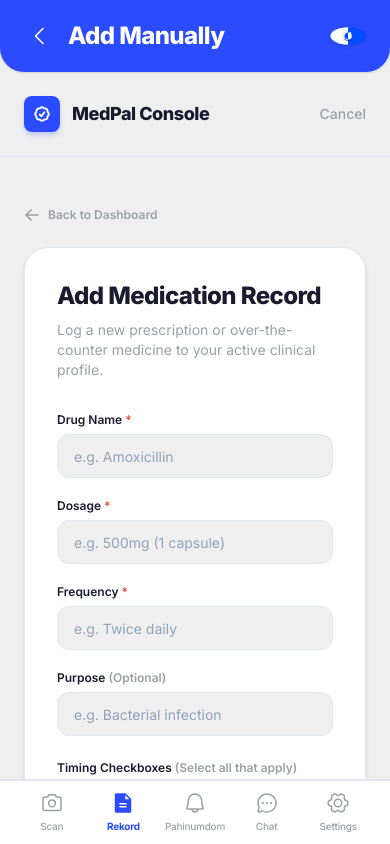
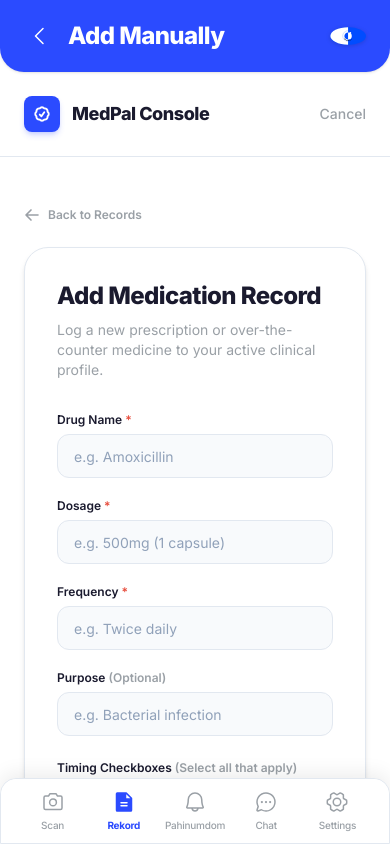
Before and after one commit to KeyBIND-AWS/medpal, a Next.js app: page /records/add in a window 390 px wide. Built offline with nearby package versions, Linux system fonts and the light colour scheme; no server answers.

Commit message:
ui: patient shell polish — white backgrounds, FAB buttons, fixed nav/results CTAs

```diff
--- a/app/layout.tsx
+++ b/app/layout.tsx
@@ -32,7 +32,7 @@ export const viewport: Viewport = {
 export default function RootLayout({ children }: { children: React.ReactNode }) {
     return (
         <html lang="en" className={inter.variable}>
-        <body className="bg-canvas text-ink font-sans h-screen overflow-hidden">
+        <body className="bg-white text-ink font-sans h-screen overflow-hidden">
         {/* PWA Service Worker for caching and push notifications */}
         <ServiceWorkerRegistration />
 
--- a/app/records/[id]/page.tsx
+++ b/app/records/[id]/page.tsx
@@ -7,7 +7,7 @@ import { MedicationCard } from '@/components/ui/MedicationCard';
 import { DisclaimerBanner } from '@/components/ui/DisclaimerBanner';
 import { Button } from '@/components/ui/Button';
 import { ScanResult } from '@/types/schema';
-import { BellIcon, TrashIcon, CaretLeftIcon } from '@phosphor-icons/react';
+import { BellIcon, TrashIcon } from '@phosphor-icons/react';
 
 export default function RecordDetailPage() {
     const params = useParams();
@@ -79,15 +79,6 @@ export default function RecordDetailPage() {
     return (
         <div className="w-full flex flex-col p-4 md:p-6 gap-6 animate-in fade-in duration-300 pb-24">
 
-            {/* Back Button for internal navigation */}
-            <button
-                onClick={() => router.back()}
-                className="flex items-center gap-1 text-sm font-bold text-muted hover:text-ink transition-colors self-start mb-2"
-            >
-                <CaretLeftIcon className="w-4 h-4" weight="bold" />
-                Back to Records
-            </button>
-
             {/* 1. Dynamic Summary */}
             <p className="text-sm text-muted font-medium px-2">
                 {recordData.summary}
--- a/app/records/add/page.tsx
+++ b/app/records/add/page.tsx
@@ -100,7 +100,7 @@ export default function AddRecordPage() {
   }
 
   return (
-    <div className="relative min-h-screen flex flex-col justify-between bg-canvas text-ink overflow-hidden font-sans">
+    <div className="relative min-h-screen flex flex-col justify-between bg-white text-ink overflow-hidden font-sans">
       {/* Header */}
       <Header variant="records" />
 
@@ -109,13 +109,13 @@ export default function AddRecordPage() {
         <div className="w-full max-w-2xl">
           {/* Back button */}
           <Link
-            href="/dashboard"
+            href="/records"
             className="inline-flex items-center gap-2 text-xs font-semibold text-muted hover:text-ink mb-6 transition-colors duration-200"
           >
             <svg xmlns="http://www.w3.org/2000/svg" fill="none" viewBox="0 0 24 24" strokeWidth={2.5} stroke="currentColor" className="w-4 h-4">
               <path strokeLinecap="round" strokeLinejoin="round" d="M10.5 19.5 3 12m0 0 7.5-7.5M3 12h18" />
             </svg>
-            Back to Dashboard
+            Back to Records
           </Link>
 
           {/* Form Card */}
@@ -165,7 +165,7 @@ export default function AddRecordPage() {
                     placeholder="e.g. Amoxicillin"
                     required
                     disabled={submitting || success}
-                    className="h-11 px-4 rounded-xl bg-canvas border border-slate-200 focus:border-primary/80 focus:ring-2 focus:ring-primary/10 text-ink placeholder-slate-400 text-sm outline-none transition-all duration-200"
+                    className="h-11 px-4 rounded-xl bg-slate-50 border border-slate-200 focus:border-primary/80 focus:ring-2 focus:ring-primary/10 text-ink placeholder-slate-400 text-sm outline-none transition-all duration-200"
                   />
                 </div>
 
@@ -182,7 +182,7 @@ export default function AddRecordPage() {
                     placeholder="e.g. 500mg (1 capsule)"
                     required
                     disabled={submitting || success}
-                    className="h-11 px-4 rounded-xl bg-canvas border border-slate-200 focus:border-primary/80 focus:ring-2 focus:ring-primary/10 text-ink placeholder-slate-400 text-sm outline-none transition-all duration-200"
+                    className="h-11 px-4 rounded-xl bg-slate-50 border border-slate-200 focus:border-primary/80 focus:ring-2 focus:ring-primary/10 text-ink placeholder-slate-400 text-sm outline-none transition-all duration-200"
                   />
                 </div>
 
@@ -199,7 +199,7 @@ export default function AddRecordPage() {
                     placeholder="e.g. Twice daily"
                     required
                     disabled={submitting || success}
-                    className="h-11 px-4 rounded-xl bg-canvas border border-slate-200 focus:border-primary/80 focus:ring-2 focus:ring-primary/10 text-ink placeholder-slate-400 text-sm outline-none transition-all duration-200"
+                    className="h-11 px-4 rounded-xl bg-slate-50 border border-slate-200 focus:border-primary/80 focus:ring-2 focus:ring-primary/10 text-ink placeholder-slate-400 text-sm outline-none transition-all duration-200"
                   />
                 </div>
 
@@ -215,7 +215,7 @@ export default function AddRecordPage() {
                     onChange={(e) => setPurpose(e.target.value)}
                     placeholder="e.g. Bacterial infection"
                     disabled={submitting || success}
-                    className="h-11 px-4 rounded-xl bg-canvas border border-slate-200 focus:border-primary/80 focus:ring-2 focus:ring-primary/10 text-ink placeholder-slate-400 text-sm outline-none transition-all duration-200"
+                    className="h-11 px-4 rounded-xl bg-slate-50 border border-slate-200 focus:border-primary/80 focus:ring-2 focus:ring-primary/10 text-ink placeholder-slate-400 text-sm outline-none transition-all duration-200"
                   />
                 </div>
               </div>
@@ -237,7 +237,7 @@ export default function AddRecordPage() {
                         className={`h-11 flex items-center justify-center gap-2 rounded-xl border text-xs font-semibold transition-all duration-200 active:scale-[0.98] ${
                           isChecked
                             ? 'bg-tint border-primary/60 text-primary'
-                            : 'bg-canvas border-slate-200 text-muted hover:border-slate-300'
+                            : 'bg-white border-slate-200 text-muted hover:border-slate-300'
                         }`}
                       >
                         <div className={`w-3.5 h-3.5 rounded flex items-center justify-center border transition-all duration-150 ${
@@ -268,15 +268,15 @@ export default function AddRecordPage() {
                   placeholder="e.g. Take with a glass of water, avoid dairy for 2 hours after taking."
                   disabled={submitting || success}
                   rows={3}
-                  className="p-4 rounded-xl bg-canvas border border-slate-200 focus:border-primary/80 focus:ring-2 focus:ring-primary/10 text-ink placeholder-slate-400 text-sm outline-none resize-none transition-all duration-200"
+                  className="p-4 rounded-xl bg-slate-50 border border-slate-200 focus:border-primary/80 focus:ring-2 focus:ring-primary/10 text-ink placeholder-slate-400 text-sm outline-none resize-none transition-all duration-200"
                 />
               </div>
 
               {/* Action Buttons */}
               <div className="pt-4 flex items-center justify-end gap-4 border-t border-slate-200">
                 <Link
-                  href="/dashboard"
-                  className="px-5 h-11 inline-flex items-center justify-center rounded-xl bg-canvas border border-slate-200 text-muted hover:bg-slate-100 hover:text-ink text-sm font-semibold transition-all duration-200"
+                  href="/records"
+                  className="px-5 h-11 inline-flex items-center justify-center rounded-xl bg-white border border-slate-200 text-muted hover:bg-slate-100 hover:text-ink text-sm font-semibold transition-all duration-200"
                 >
                   Cancel
                 </Link>
--- a/app/settings/page.tsx
+++ b/app/settings/page.tsx
@@ -134,7 +134,7 @@ export default function SettingsPage() {
       // Auto-hide success message and redirect
       setTimeout(() => {
         setSuccessMsg(null)
-        router.push('/dashboard')
+        router.push('/scan')
       }, 2000)
     } catch (err) {
       console.error('Error clearing data:', err)
@@ -146,7 +146,7 @@ export default function SettingsPage() {
   }
 
   return (
-    <div className="relative min-h-screen flex flex-col justify-between bg-canvas text-ink overflow-hidden font-sans">
+    <div className="relative min-h-screen flex flex-col justify-between bg-white text-ink overflow-hidden font-sans">
       {/* Header */}
       <Header variant="settings" />
 
@@ -155,13 +155,13 @@ export default function SettingsPage() {
         <div className="w-full max-w-2xl">
           {/* Back to Dashboard breadcrumb */}
           <Link
-            href="/dashboard"
+            href="/scan"
             className="inline-flex items-center gap-2 text-xs font-semibold text-muted hover:text-ink mb-6 transition-colors duration-200"
           >
             <svg xmlns="http://www.w3.org/2000/svg" fill="none" viewBox="0 0 24 24" strokeWidth={2.5} stroke="currentColor" className="w-4 h-4">
               <path strokeLinecap="round" strokeLinejoin="round" d="M10.5 19.5 3 12m0 0 7.5-7.5M3 12h18" />
             </svg>
-            Back to Dashboard
+            Back to Home
           </Link>
 
           {/* Settings Card */}
@@ -225,7 +225,7 @@ export default function SettingsPage() {
                           className={`h-12 flex items-center justify-between px-5 rounded-xl border text-sm font-semibold transition-all duration-200 active:scale-[0.98] ${
                             isSelected
                               ? 'bg-tint border-primary/60 text-primary'
-                              : 'bg-canvas border-slate-200 text-muted hover:border-slate-300 hover:text-ink'
+                              : 'bg-white border-slate-200 text-muted hover:border-slate-300 hover:text-ink'
                           }`}
                         >
                           <span>{option.label}</span>
@@ -303,7 +303,7 @@ export default function SettingsPage() {
                 type="button"
                 onClick={() => setShowConfirmModal(false)}
                 disabled={clearingData}
-                className="px-5 h-11 inline-flex items-center justify-center rounded-xl bg-canvas border border-slate-200 text-muted hover:bg-slate-100 hover:text-ink text-sm font-semibold transition-all duration-200 cursor-pointer disabled:opacity-50"
+                className="px-5 h-11 inline-flex items-center justify-center rounded-xl bg-white border border-slate-200 text-muted hover:bg-slate-100 hover:text-ink text-sm font-semibold transition-all duration-200 cursor-pointer disabled:opacity-50"
               >
                 Cancel
               </button>
--- a/components/navigation/BottomNav.tsx
+++ b/components/navigation/BottomNav.tsx
@@ -10,7 +10,7 @@ export function BottomNav() {
     const { t } = useTranslation();
 
     return (
-        <nav className="h-16 w-full px-4 flex items-center justify-around bg-white border-t border-slate-200">
+        <nav className="h-16 w-full px-4 flex items-center justify-around bg-white rounded-t-2xl">
             {NAV_ITEMS.map((item) => {
                 const Icon = item.icon;
                 const isActive = pathname.startsWith(item.href);
--- a/components/navigation/ShellLayout.tsx
+++ b/components/navigation/ShellLayout.tsx
@@ -14,7 +14,7 @@ export function ShellLayout({ children }: { children: React.ReactNode }) {
 
     // If on landing or login page, hide all navigation
     if (!showChrome) {
-        return <main className="w-full h-full flex items-center justify-center bg-canvas">{children}</main>;
+        return <main className="w-full h-full flex items-center justify-center bg-white">{children}</main>;
     }
 
     // Otherwise, render our responsive MedPal app shell
@@ -26,7 +26,7 @@ export function ShellLayout({ children }: { children: React.ReactNode }) {
             </div>
 
             {/* MAIN CONTENT AREA */}
-            <main className="flex-1 h-full overflow-y-auto bg-canvas relative flex justify-center pb-16 md:pb-0">
+            <main className="flex-1 h-full overflow-y-auto bg-white relative flex justify-center pb-16 md:pb-0">
                 <div className="w-full md:max-w-120 min-h-full md:border-x md:border-none flex flex-col">
 
                     {/* MOBILE/APP TOPBAR */}
@@ -43,7 +43,7 @@ export function ShellLayout({ children }: { children: React.ReactNode }) {
             </main>
 
             {/* MOBILE: Bottom Navigation */}
-            <div className="md:hidden fixed bottom-0 w-full bg-white border-t border-slate-200 z-50">
+            <div className="md:hidden fixed bottom-0 w-full bg-white border border-slate-200 rounded-t-2xl shadow-[0_-4px_20px_rgba(0,0,0,0.08)] z-50">
                 <BottomNav />
             </div>
         </div>
```
Also changed, not shown: app/records/page.tsx (+10 -13 lines), app/reminders/page.tsx (+12 -11 lines), app/results/[id]/page.tsx (+14 -18 lines), components/ui/EmptyState.tsx (+13 -9 lines).
